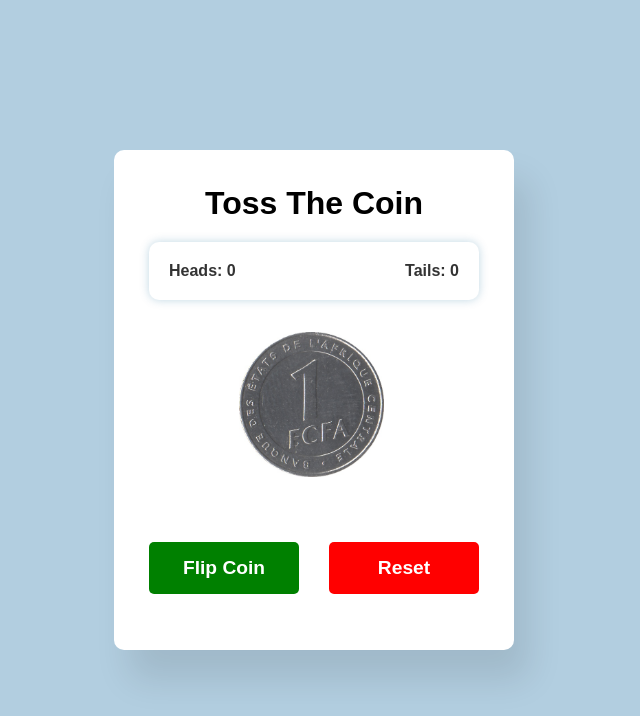
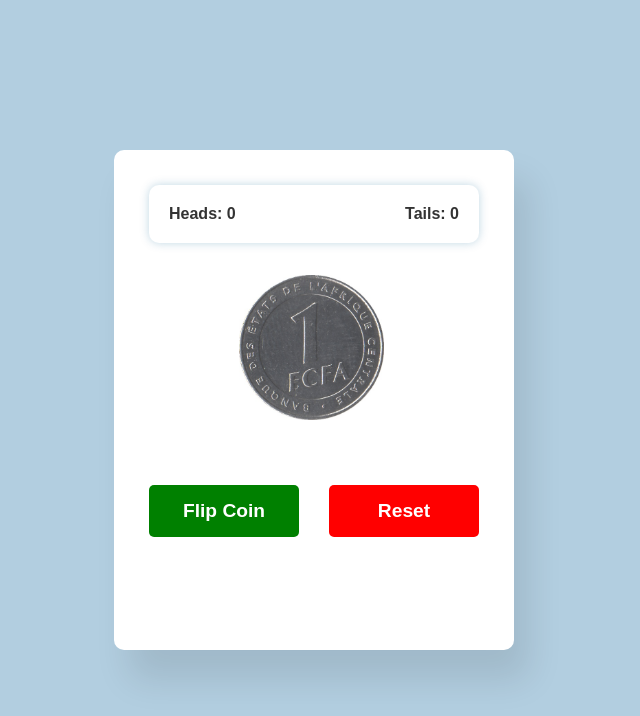
Before and after one commit to G4EVA-dev/Coin-Toss, a plain HTML site: page index.html in a window 1280 px wide. Shown: the whole page, without its empty margins (326-966 px from the left). Drawn offline with Linux system fonts and the light colour scheme.

Commit message:
remove title

```diff
--- a/index.html
+++ b/index.html
@@ -8,9 +8,9 @@
   </head>
   <body>
     <div class="container">
-      <div class="title">
+      <!-- <div class="title">
         <h1>Toss The Coin</h1>
-      </div>
+      </div> -->
 
       <div class="results">
         <p id="headsCount">Heads: 0</p>
--- a/style.css
+++ b/style.css
@@ -12,10 +12,7 @@ body {
   align-items: center;
 }
 
-.title {
-  text-align: center;
-  margin-bottom: 20px;
-}
+
 
 .container {
   width: 400px;
```
